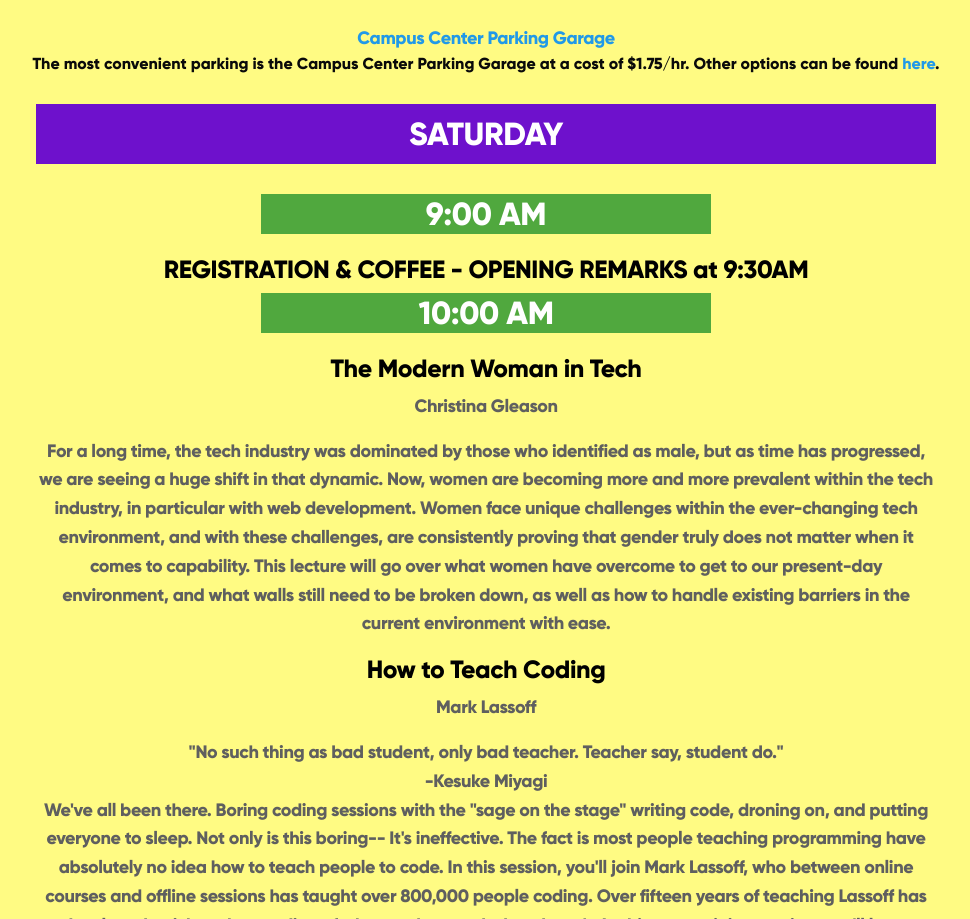
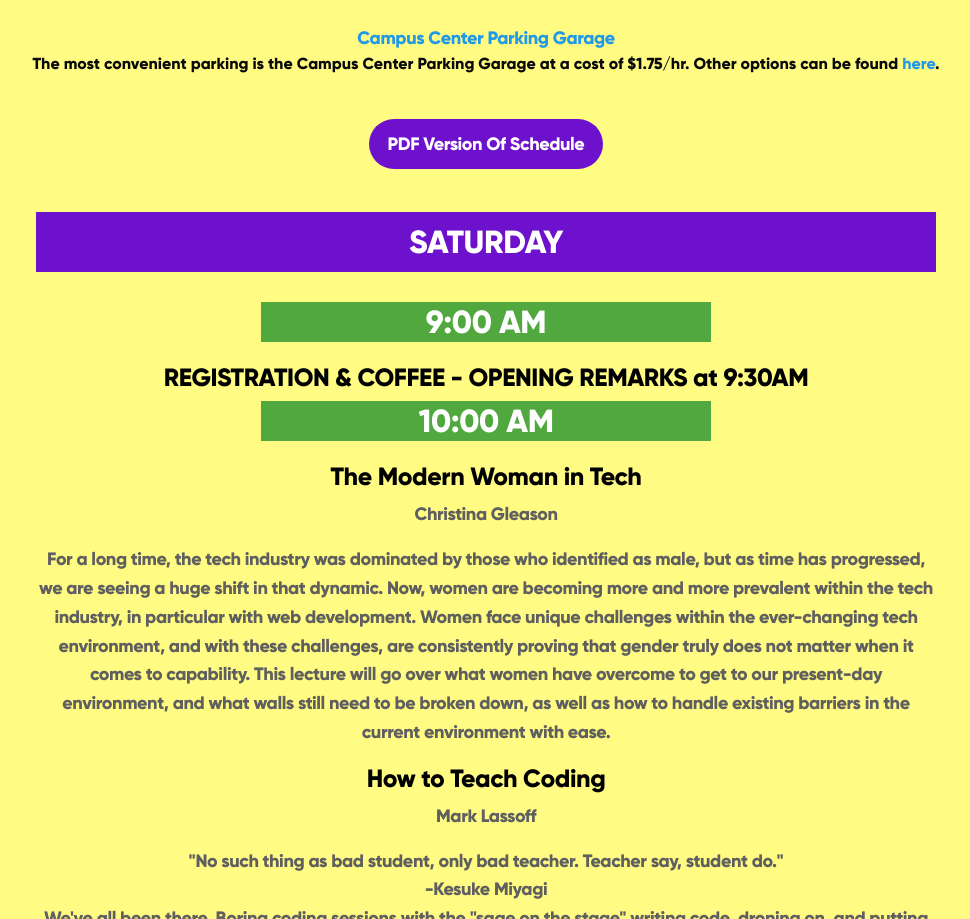
Before and after one commit to jahaimon/nerdsummit2017, a plain HTML site: page index.html in a window 1280 px wide. Shown: the part 4348-5267 px from the top of the page, without its empty margins (154-1124 px from the left). Drawn offline with Linux system fonts and the light colour scheme; a script that the page names is missing; files whose address does not match are found by name.

Commit message:
added pdf of schedule and button link to it

```diff
--- a/css/styles.css
+++ b/css/styles.css
@@ -155,6 +155,11 @@ body {
     margin: 10px;
 }
 
+.schedule-button ,
+.schedule-button:hover {
+    background-color: #6e11cc;
+}
+
 footer {
     background-color: #6e11cc;
     text-align: center;
--- a/index.html
+++ b/index.html
@@ -103,9 +103,11 @@
         Other options can be found <a href="https://www.umass.edu/transportation/where-park">here</a>. </p>
 
     </div>
+    <div class="button-container"><a class="button schedule-button" href="/NERDS_2017_SCHEDULE.pdf">PDF Version Of Schedule</a></div>
 
 
     <div class="sessions">
+
 
       <div class="timeslot">
 
```
Also changed, not shown: 1 other file.
